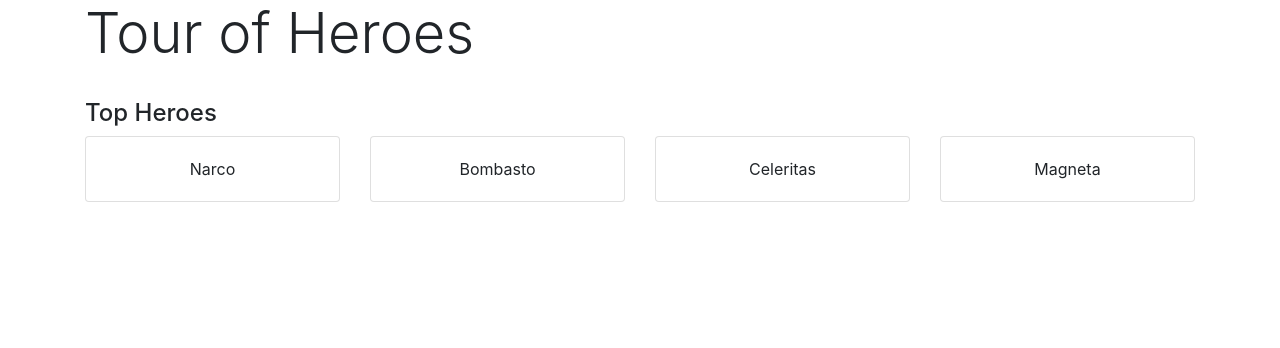
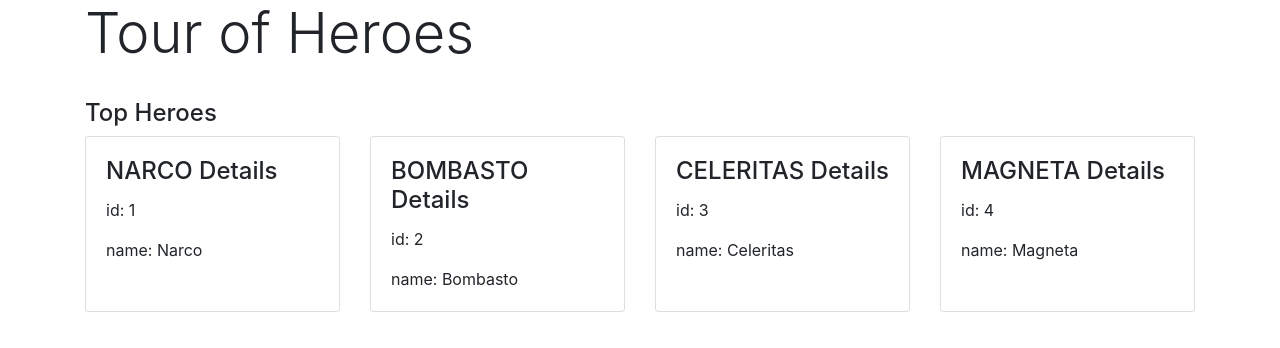
Before and after one commit to webceyhan/ng-heroes-app, an Angular app: page / in a window 1280 px wide. Shown: the top 348 px of the page. Built offline with nearby package versions, Linux system fonts and the light colour scheme.

Commit message:
heroes component added

```diff
--- a/src/app/app.component.html
+++ b/src/app/app.component.html
@@ -5,9 +5,5 @@
 
     <h4>Top Heroes</h4>
 
-    <div class="card-deck">
-        <div class="card" *ngFor="let hero of heroes">
-            <div class="card-body text-center text-capitalize">{{ hero }}</div>
-        </div>
-    </div>
+    <app-heroes></app-heroes>
 </div>
--- a/src/app/app.component.ts
+++ b/src/app/app.component.ts
@@ -7,5 +7,4 @@ import { Component } from '@angular/core';
 })
 export class AppComponent {
     title = 'Tour of Heroes';
-    heroes = ['narco', 'bombasto', 'celeritas', 'magneta'];
 }
--- a/src/app/app.module.ts
+++ b/src/app/app.module.ts
@@ -3,10 +3,12 @@ import { NgModule } from '@angular/core';
 
 import { AppComponent } from './app.component';
 import { NgbModule } from '@ng-bootstrap/ng-bootstrap';
+import { HeroesComponent } from './heroes/heroes.component';
 
 @NgModule({
   declarations: [
-    AppComponent
+    AppComponent,
+    HeroesComponent
   ],
   imports: [
     BrowserModule,
--- /dev/null
+++ b/src/app/hero.ts
@@ -0,0 +1,4 @@
+export interface Hero {
+    id: number;
+    name: string;
+}
--- /dev/null
+++ b/src/app/heroes/heroes.component.html
@@ -0,0 +1,9 @@
+<div class="card-deck">
+    <div class="card" *ngFor="let hero of heroes">
+        <div class="card-body">
+            <h4 class="card-title">{{ hero.name | uppercase }} Details</h4>
+            <p class="card-text">id: {{ hero.id }}</p>
+            <p class="card-text">name: {{ hero.name }}</p>
+        </div>
+    </div>
+</div>
--- /dev/null
+++ b/src/app/heroes/heroes.component.ts
@@ -0,0 +1,19 @@
+import { Component, OnInit } from '@angular/core';
+import { Hero } from '../hero';
+
+@Component({
+    selector: 'app-heroes',
+    templateUrl: './heroes.component.html',
+    styleUrls: ['./heroes.component.css'],
+})
+export class HeroesComponent implements OnInit {
+    heroes: Hero[] = [
+        { id: 1, name: 'Narco' },
+        { id: 2, name: 'Bombasto' },
+        { id: 3, name: 'Celeritas' },
+        { id: 4, name: 'Magneta' },
+    ];
+    constructor() {}
+
+    ngOnInit(): void {}
+}
```
Also changed, not shown: src/app/heroes/heroes.component.css (added), 1 other file (tests, documents, lock files or other folders).
